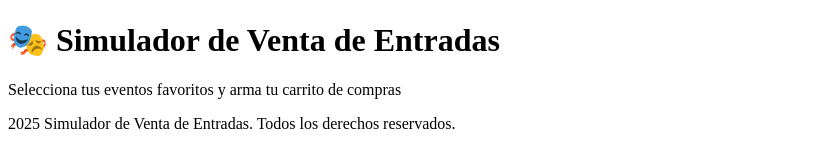
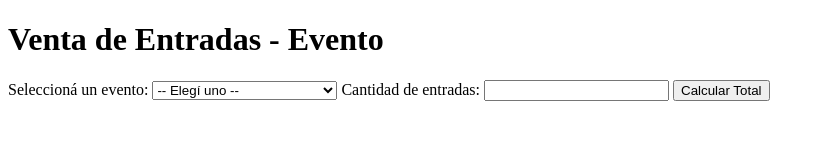
Before and after one commit to EmiPossedev/Entregable2Posse, a plain HTML site: page index.html in a window 1280 px wide. Shown: the whole page, without its empty margins (0-825 px from the left). Drawn offline with Linux system fonts and the light colour scheme.

Commit message:
cambios finales

```diff
--- a/index.html
+++ b/index.html
@@ -1,18 +1,23 @@
 <!DOCTYPE html>
 <html lang="es">
 <head>
-    <meta charset="UTF-8">
-    <meta name="viewport" content="width=device-width, initial-scale=1.0">
-    <title>Simulador de Venta de Entradas</title>
+  <meta charset="UTF-8">
+  <title>Simulador de Venta de Entradas</title>
+  <script src="script.js" defer></script>
 </head>
 <body>
-    <div class="container">
-        <header class="header">
-            <h1>🎭 Simulador de Venta de Entradas</h1>
-            <p>Selecciona tus eventos favoritos y arma tu carrito de compras</p>
-        </header>
-<script src="script.js"></script>
+  <h1>Venta de Entradas - Evento</h1>
+
+  <label for="evento">Seleccioná un evento:</label>
+  <select id="evento">
+    <option value="">-- Elegí uno --</option>
+  </select>
+
+  <label for="cantidad">Cantidad de entradas:</label>
+  <input type="number" id="cantidad" min="1" />
+
+  <button id="calcular">Calcular Total</button>
+
+  <p id="resultado"></p>
 </body>
-<footer class="footer">
-    <p>2025 Simulador de Venta de Entradas. Todos los derechos reservados.</p>
-</footer>
+</html>
--- a/script.js
+++ b/script.js
@@ -1,8 +1,8 @@
-// Lista de eventos con nombre, precio y número
+// Lista de eventos con nombre, precio, hora y lugar
 const eventos = [
-      { nombre: "Recital de Rock", precio: 50000, id: 1, hora: "20:00 hs", lugar: "Estadio Brigadier Estanislao Lopez"},
-      { nombre: "Fiesta Electrónica", precio: 30000, id: 2, hora: "00:00 hs", lugar: "Complejo Complot"},
-      { nombre: "Obra de Teatro", precio: 10000, id: 3, hora: "21:00 hs", lugar: "Teatro Municipal"}
+  { nombre: "Recital de Rock", precio: 50000, id: 1, hora: "20:00 hs", lugar: "Estadio Brigadier Estanislao López" },
+  { nombre: "Fiesta Electrónica", precio: 30000, id: 2, hora: "00:00 hs", lugar: "Complejo Complot" },
+  { nombre: "Obra de Teatro", precio: 10000, id: 3, hora: "21:00 hs", lugar: "Teatro Municipal" }
 ];
 
 // Referencias a elementos del DOM
@@ -32,7 +32,21 @@
   const evento = eventos.find(e => e.id === idSeleccionado);
   const total = evento.precio * cantidad;
 
-      parrafoResultado.innerText = `🎟️ Compraste ${cantidad} entrada(s) para "${evento.nombre}".
-Horario: ${evento.hora} - Ubicación: ${evento.lugar}.
-Total a pagar: $${total}.`;
+  parrafoResultado.innerText = `🎟️ Compraste ${cantidad} entrada(s) para "${evento.nombre}".\nHorario: ${evento.hora} - Ubicación: ${evento.lugar}.\nTotal a pagar: $${total}.`;
 });
+
+// Crear el botón de confirmar compra y agregarlo a la página
+const confirmarBtn = document.createElement('button');
+confirmarBtn.textContent = 'Confirmar Compra';
+confirmarBtn.style.display = 'none';
+document.body.appendChild(confirmarBtn);
+
+// Mostrar el botón cuando se calcula el total
+botonCalcular.addEventListener('click', () => {
+  confirmarBtn.style.display = 'block';
+});
+
+// Al hacer clic en confirmar, mostrar mensaje y ocultar el botón
+confirmarBtn.addEventListener('click', () => {
+  parrafoResultado.innerText = '¡Compra confirmada! Gracias por tu compra.';
+});
```
Lines whose indentation alone changed are shown as unchanged.
